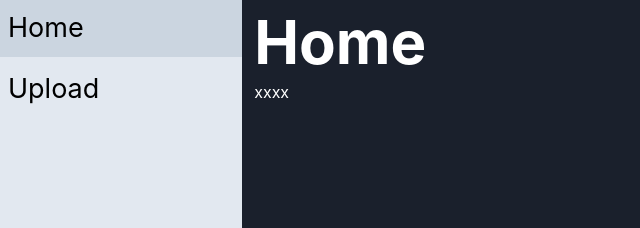
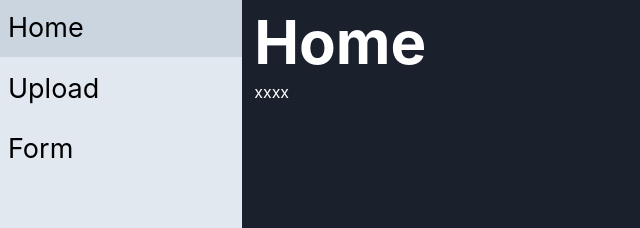
Before and after one commit to Qluqlu3/nextjs-oauh, a Next.js app: page / in a window 1280 px wide. Shown: the top 228 px of the page, without its empty margins (0-640 px from the left). Built offline with nearby package versions, Linux system fonts and the light colour scheme.

Commit message:
Fix: サイドバー

```diff
--- a/src/app/_components/Sidebar/Sidebar.tsx
+++ b/src/app/_components/Sidebar/Sidebar.tsx
@@ -11,6 +11,9 @@ export const Sidebar: React.FC = () => {
       <Box fontSize={27} p={2} w="full" display="flex" alignItems="center" cursor="pointer" _hover={{ bg: 'gray.300' }}>
         <Link href="/upload">Upload</Link>
       </Box>
+      <Box fontSize={27} p={2} w="full" display="flex" alignItems="center" cursor="pointer" _hover={{ bg: 'gray.300' }}>
+        <Link href="/form">Form</Link>
+      </Box>
     </VStack>
   )
 }
```
